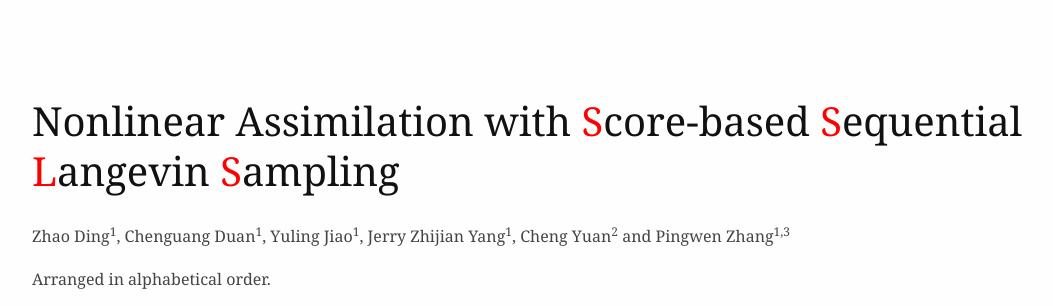
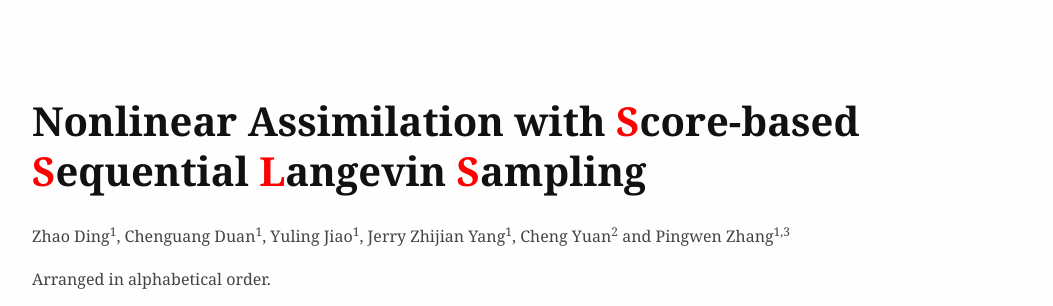
Before and after one commit to burning489/SSLS, a plain HTML site: page index.html in a window 1280 px wide. Shown: the top 306 px of the page, without its empty margins (96-1149 px from the left). Drawn offline with nearby package versions, Linux system fonts and the light colour scheme.

Commit message:
doc: fix heading count

```diff
--- a/style.css
+++ b/style.css
@@ -65,13 +65,21 @@ img {
   max-width: 100%;
 }
 
-h1, h2, h3, h4, h5, h6 {
+h1 {
+  color: #111;
+  line-height: 125%;
+  margin-top: 2em;
+  font-weight: bold;
+}
+
+h2, h3, h4, h5, h6 {
   color: #111;
   line-height: 125%;
   margin-top: 2em;
   font-weight: normal;
   counter-increment: heading;
 }
+
 
 h2::before, h3::before, h4::before, h5::before, h6::before {
   content: counter(heading) ". ";
```
